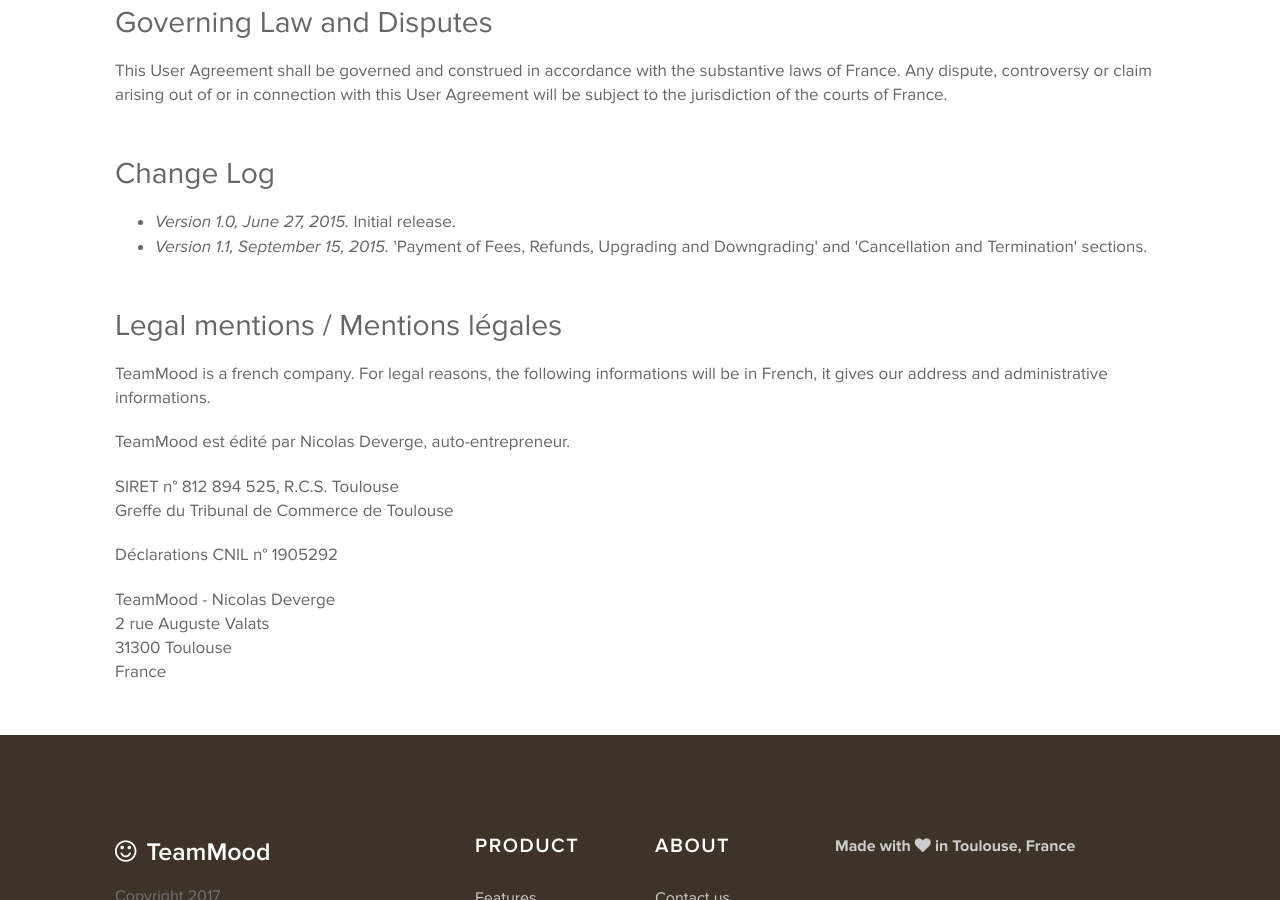
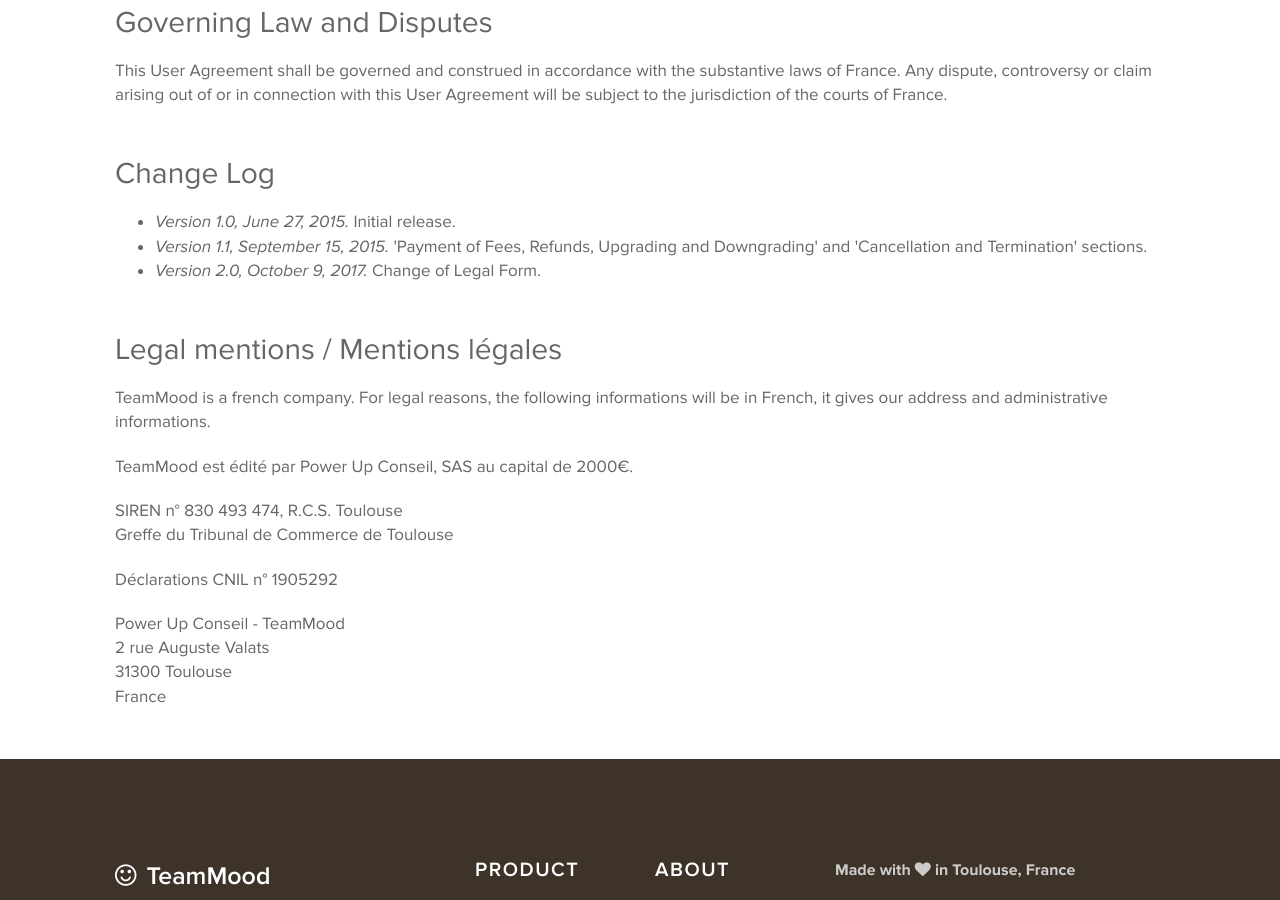
Before and after one commit to TeamMood/landing-page, a Jekyll site: the page built from terms-of-service/index.html, in a window 1280 px wide and 900 px high, scrolled down 3744 px. Built offline with Jekyll 4.4.1, drawn with Linux system fonts in a browser that asks for light colours; nearby versions of some CDN libraries; a script that is not in the unit is left out.

Commit message:
Change legal form.

```diff
--- a/terms-of-service/index.html
+++ b/terms-of-service/index.html
@@ -116,6 +116,7 @@
 <ul>
 <li><em>Version 1.0, June 27, 2015.</em> Initial release.</li>
 <li><em>Version 1.1, September 15, 2015.</em> 'Payment of Fees, Refunds, Upgrading and Downgrading' and 'Cancellation and Termination' sections.</li>
+<li><em>Version 2.0, October 9, 2017.</em> Change of Legal Form.</li>
 </ul>
 
 
@@ -123,14 +124,14 @@
 
 <p>TeamMood is a french company. For legal reasons, the following informations will be in French, it gives our address and administrative informations.</p>
 
-<p>TeamMood est édité par Nicolas Deverge, auto-entrepreneur.</p>
+<p>TeamMood est édité par Power Up Conseil, SAS au capital de 2000€.</p>
 
-<p>SIRET n° 812 894 525, R.C.S. Toulouse<br>
+<p>SIREN n° 830 493 474, R.C.S. Toulouse<br>
 Greffe du Tribunal de Commerce de Toulouse</p>
 
 <p>Déclarations CNIL n° 1905292</p>
 
-<p>TeamMood - Nicolas Deverge<br>
+<p>Power Up Conseil - TeamMood<br>
 2 rue Auguste Valats<br>
 31300 Toulouse<br>
 France<br></p>
```
